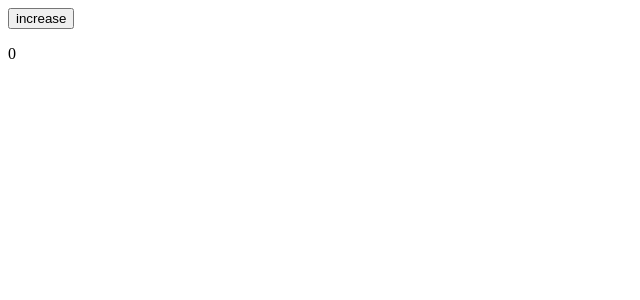
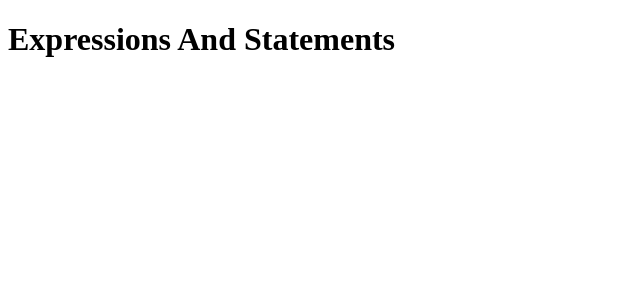
Before and after one commit to mo634/react-level-2, a React (Vite) app: page / in a window 1280 px wide. Shown: the top 300 px of the page, without its empty margins (0-640 px from the left). Built offline with nearby package versions, Linux system fonts and the light colour scheme.

Commit message:
expressions and statements

```diff
--- a/src/App.jsx
+++ b/src/App.jsx
@@ -7,20 +7,22 @@ import React, { useState } from 'react'
 
 
 const App = () => {
+  // expression , line you can replace by single value
+  // statement , line you cannot replace by multiple lines
 
-  // const [counter, setCounter] = useState(0)
+  // expression => line can log in console
 
-  let counter = 0
-
+  // statement => line cannot log in console
 
   return (
+    // JSX only accept expression not statement
     <div>
 
-      <button
-        onClick={() => counter++} // not allowed
-      >increase</button>
+      <h1>Expressions And Statements</h1>
 
-      <p> {counter}</p>
+      {
+        console.log(5 + 3)
+      }
 
     </div>
   )
```
